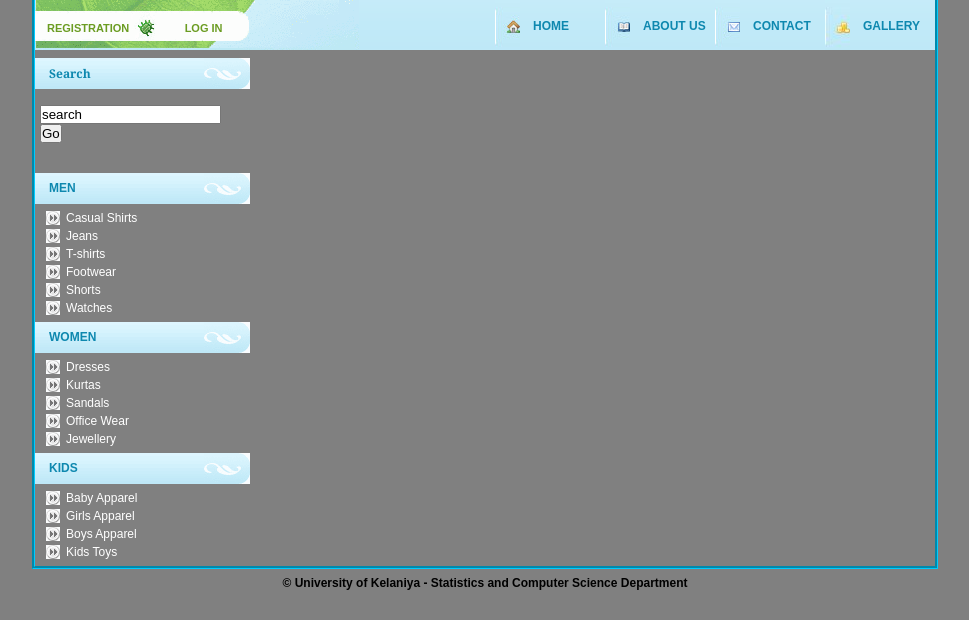
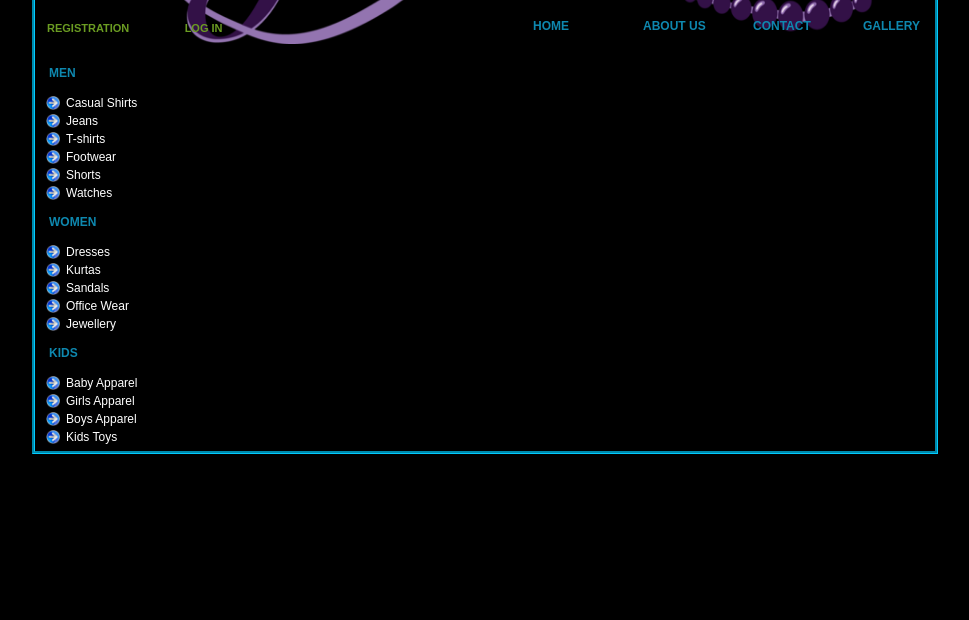
Before and after one commit to AkilaSA/OOS, a PHP site: page /?se=1 in a window 1280 px wide. Shown: the part 180-800 px from the top of the page, without its empty margins (155-1124 px from the left). Run offline with PHP 8.4, Linux system fonts and the light colour scheme; data comes from the database, SQL or seed files in the repository; data that the repository does not hold is empty.

Commit message:
Akila Commit 4

```diff
--- a/admin/index.php
+++ b/admin/index.php
@@ -69,7 +69,8 @@ function vali()
 
 </script>
 </head>
-<body background="usepics/p3.jpg">
+<!--<body background="usepics/p3.jpg">-->
+<body>
 
 <div><br><h1 align="center"><font face="Courier New, Courier, monospace">ADMINISTRATOR LOGIN</font></h1>
 </div>
--- a/default.css
+++ b/default.css
@@ -6,7 +6,7 @@ margin:0;
 
 body
 {
-	background-color: grey;
+	background-color: black;
 	font-family: arial;
 	font-size: 12px;
 
@@ -32,7 +32,10 @@ body
 {
 	height: 212px;
 	width: 900px;
-	background: url("img/bac_logo.gif") top left repeat-x;
+	/*background: url("img/bac_logo.gif") top left repeat-x;*/
+        background: url("img/top_banner.png") center;
+        background-size: 800px 200px;
+        	background-repeat: no-repeat;
 }
 
 #Head_left
@@ -44,7 +47,7 @@ body
 
 #Leaf_top
 {
-    background: url("img/leaf.gif") top left no-repeat;
+    /*background: url("img/leaf.gif") top left no-repeat;*/
     height: 161px;
     width: 324px;
 	float: left;
@@ -52,7 +55,7 @@ body
 
 #Leaf_bottom
 {
-	background: url("img/leaf2.gif") top left no-repeat;
+	/*background: url("img/leaf2.gif") top left no-repeat;*/
     height: 51px;
 	float: left;
 	width: 324px;
@@ -132,7 +135,7 @@ body
 {
     height: 51px;
 	width: 576px;
-	background: url("img/bac_button.gif") top left repeat-x;
+	/*background: url("img/bac_button.gif") top left repeat-x;*/
 }
 
 #Top_menu a
@@ -152,7 +155,7 @@ body
 	text-decoration: underline;
 }
 
-#Top_menu .home
+/*#Top_menu .home
 {
     background: url("img/home.jpg") top left no-repeat;
 }
@@ -172,12 +175,12 @@ body
     background: url("img/orders.jpg") top left no-repeat;
 }
 
-
+*/
 
 #LeftPart
 {
 	width: 215px;
-	background-color: grey;
+	background-color: black;
 	margin-top: -12px;
 	float: left;
 }
@@ -201,7 +204,7 @@ body
 
 .menu_header_right
 {
-    background: url("img/ornament_menu.gif") top left no-repeat;
+    /*background: url("img/ornament_menu.gif") top left no-repeat;*/
 	height: 31px;
 	width: 46px;
 	float: right;
@@ -209,7 +212,7 @@ body
 
 .menu_header_left
 {
-    background: url("img/bac_menu.gif") top left repeat-x;
+    /*background: url("img/bac_menu.gif") top left repeat-x;*/
 	width: 169px;
 	height: 31px;
 	float: left;
@@ -241,7 +244,9 @@ body
 	color: white;
 	text-decoration: none;
 	padding-left: 20px;
-	background: url("img/arrow.gif") top left no-repeat;
+	/*background: url("img/arrow.gif") top left no-repeat;*/
+        background: url("img/arrow.png") top left no-repeat;
+        background-size: 14px 14px;
 	margin-left: 6px;
 	line-height: 18px;
 }
--- a/index.php
+++ b/index.php
@@ -1,5 +1,5 @@
-<!DOCTYPE html PUBLIC "-//W3C//DTD XHTML 1.1//EN" "http://www.w3.org/TR/xhtml11/DTD/xhtml11.dtd">
-<html xmlns="http://www.w3.org/1999/xhtml" xml:lang="cz"><head>
+
+<html><head>
 <?php
 error_reporting(1);
 ?>
@@ -24,8 +24,7 @@ error_reporting(1);
 </div>
 <div id="Head_right">
 <div id="Logo">
-<div id="Name"><span class="blue">F</span><span>ashion</span>&nbsp;<span class="blue">S</span><span>hop</span> </div>
-<div id="Informations">Latest trends in Fashion</div>
+<div id="Name"></div>
 </div>
 <div id="Top_menu"> <a class="orders" href="index.php?con=3"><span>GALLERY</span></a>
 <a class="contact" href="index.php?con=1"><span>CONTACT</span></a>
@@ -38,35 +37,7 @@ error_reporting(1);
 <div id="LeftPart">
 <div id="Menu">
 <div id="Menu_header">
-<div class="menu_header_left"> <span class="menu_text"><font face="Georgia, Times New Roman, Times, serif">Search</font></span>
-</div>
-<div class="menu_header_right"> </div>
-<div id="Menu_content"> <!--<a class="menu_item" href="?page=home"><span>--><!-- Start of Page Search -->
 
-
-		    <h5>&nbsp;</h5>
-			<form method="post">
-		    <input type="text" name="t1" value="search" onfocus="if(this.value=='search'){this.value='';}"onBlur="if(this.value==''){this.value='search';}"/>
-            <input name="sear" type="submit" class="button" id="sub" value="Go" />
-</form>
-<?php
-	if($_REQUEST['sear'])
-	  {
-	   $se=$_REQUEST['t1'];
-	   if($se!=NULL)
-	   {
-	   echo "<script>location.href='index.php?se=$se'</script>";
-	   }
-        }
-		?>
-
-
-		  <h5>&nbsp;</h5>
-		  <!--</form>-->
-
-
-		<!-- End of Page Search --></span></a><br>
-</div>
 <div class="menu_header_left"> <span class="menu_text">MEN</span>
 </div>
 <div class="menu_header_right"> </div>
```
Also changed, not shown: img/arrow - Copy.gif (added), img/arrow.png (added), img/bac_menu - Copy.gif (added), img/top_banner.png (added).
